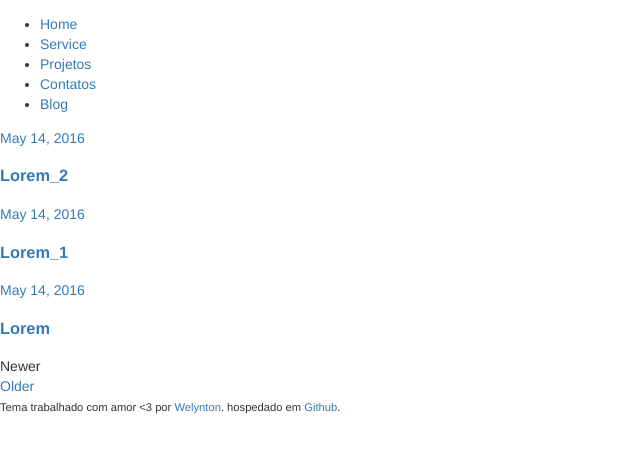
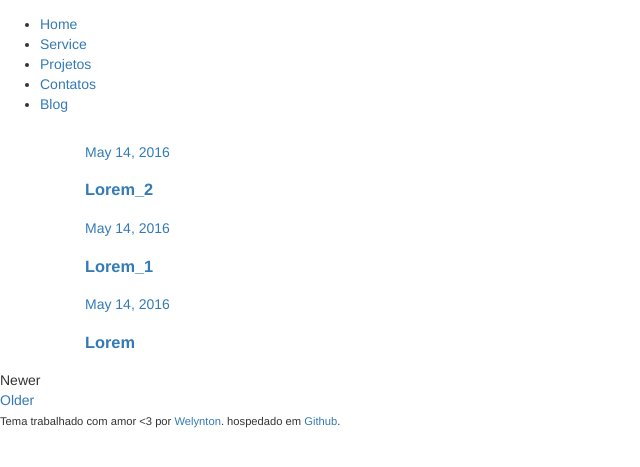
Before and after one commit to welyntonoliveira/welyntonoliveira.github.io, a Jekyll site: the page built from index.html, in a window 1280 px wide. Shown: the top 467 px of the page, without its empty margins (0-640 px from the left). Built offline with Jekyll 4.4.1, drawn with Linux system fonts in a browser that asks for light colours; nearby versions of some CDN libraries; the list of posts is cut into pages by our own code.

Commit message:
colunas blog

```diff
--- a/index.html
+++ b/index.html
@@ -4,7 +4,8 @@ layout: default
 
 <div class="home">
 
-  <div class="posts">
+  <div class="posts container">
+      <div class="col-md-4">
     {% for post in paginator.posts %}
       <div class="post">
         <a href="{{ post.url | prepend: site.baseurl }}" class="post-link">
@@ -14,6 +15,7 @@ layout: default
         </a>
       </div>
     {% endfor %}
+      </div>
   </div>
 
   {% include pagination.html %}
```
